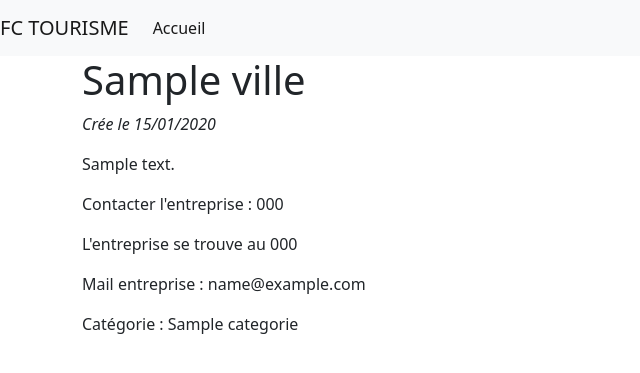
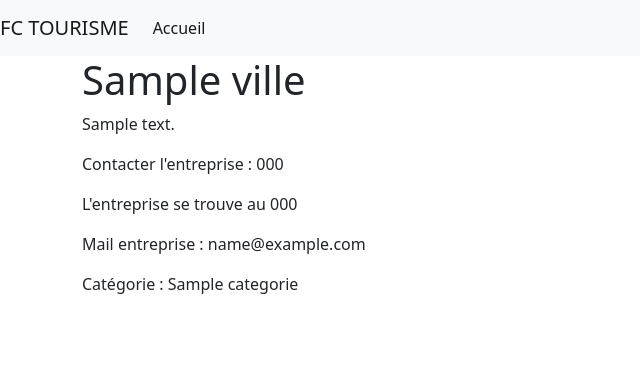
Before and after one commit to Zeqhz/fctourisme, a Symfony app: template templates/etablissement/detailEtablissement.html.twig in a window 1280 px wide. Shown: the top 373 px of the page, without its empty margins (0-640 px from the left). Run offline with Twig, Linux system fonts and the light colour scheme; the template is opened without the code that fills it: most values are stand-ins (such as "Sample title", 1, 10 or a date in 2020); some libraries are stand-ins or nearby versions.

```diff
--- a/templates/etablissement/detailEtablissement.html.twig
+++ b/templates/etablissement/detailEtablissement.html.twig
@@ -5,7 +5,6 @@
 {% block body %}
     <div>
         <h1>{{ etablissement.ville.nom }}</h1>
-        <p class="fst-italic">Crée le {{ etablissement.createdAt | date('d/m/Y') }}</p>
         <p>{{ etablissement.description}}</p>
         <p>Contacter l'entreprise : {{ etablissement.numeroTel }}</p>
         <p>L'entreprise se trouve au {{ etablissement.adressePostale }}</p>
--- a/templates/etablissement/etablissement.html.twig
+++ b/templates/etablissement/etablissement.html.twig
@@ -4,6 +4,7 @@
 {% block body %}
     <ul >
         <h2>Liste des établissements</h2>
+        <div class="container-fluid">
         <div class="row row-cols-1 row-cols-md-3 g-4">
 
         {% for etablissement in etablissements %}
@@ -24,7 +25,7 @@
                 </div>
             </div>
         {% endfor %}
-
+        </div>
         </div>
         <div class="navigation d-flex justify-content-center mt-2">
             {{ knp_pagination_render(etablissements) }}
```
